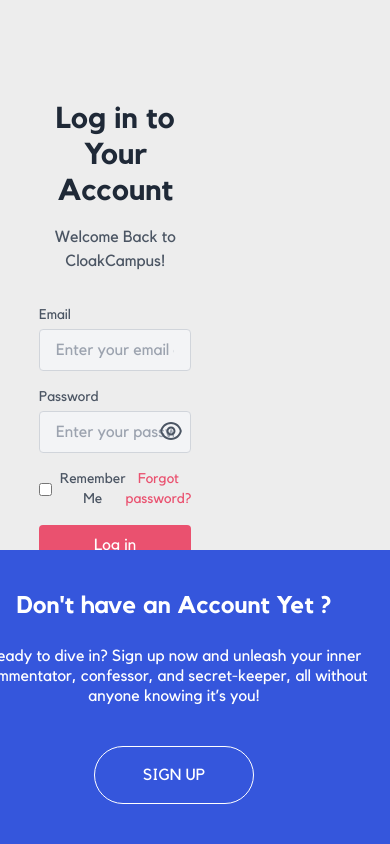
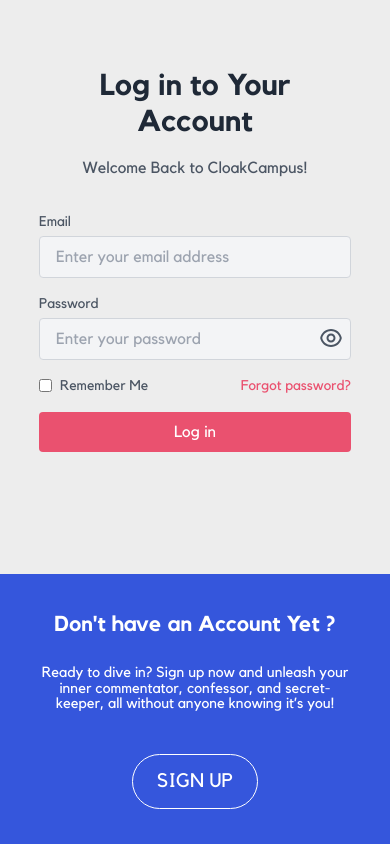
Before and after one commit to Sarthak-Sama/CloakCampus, a React (Create React App) app in the folder frontend/: page /auth in a window 390 px wide. Built offline with nearby package versions, Linux system fonts and the light colour scheme.

Commit message:
Changes the API response of GetPosts Endpoint

```diff
--- a/frontend/src/components/PostGrid.jsx
+++ b/frontend/src/components/PostGrid.jsx
@@ -3,7 +3,7 @@
 
 function PostGrid({ postsArray, category }) {
   return (
-    <div>
+    <div className="bg-red-200">
       {postsArray ? (
         postsArray.map((post, index) => {
           if (
--- a/frontend/src/components/SideNav.jsx
+++ b/frontend/src/components/SideNav.jsx
@@ -9,7 +9,7 @@
   const categoriesArray = user?.categories;
 
   return (
-    <div className="w-[25%] text-[#161616] dark:text-[#EDEDED] h-screen flex flex-col items-center text-center pl-5 pr-12 pt-8 small-border-light dark:small-border-dark">
+    <div className="w-[100%] text-[#161616] dark:text-[#EDEDED] h-screen flex flex-col items-center text-center pl-5 pr-12 pt-8 small-border-light dark:small-border-dark">
       <Link
         to={"/"}
         className="text-left text-4xl font-['shrimp] leading-[2rem] mb-10"
--- a/frontend/src/components/TermsAndConditions.jsx
+++ b/frontend/src/components/TermsAndConditions.jsx
@@ -170,7 +170,7 @@
   );
   return (
     <div className="fixed inset-0 bg-gray-600 bg-opacity-50 flex items-center justify-center z-50">
-      <div className="bg-white p-6 rounded shadow-lg w-[80%] lg:w-[50%] overflow-y-auto max-h-[80%]">
+      <div className="bg-white dark:bg-[#161616] dark:text-[#EDEDED] p-6 rounded shadow-lg w-[80%] lg:w-[50%] overflow-y-auto max-h-[80%]">
         {termsContent}
 
         <button
--- a/frontend/src/components/partials/Post.jsx
+++ b/frontend/src/components/partials/Post.jsx
@@ -206,9 +206,9 @@
   };
 
   return (
-    <Link to={`/post/${postdata._id}`}>
-      <div className="w-[75%] mx-auto rounded-[0.6rem] lg:rounded-[0.9rem] my-3 p-5 gap-8 bg-zinc-300 dark:bg-zinc-800 text-[#161616] dark:text-[#EDEDED]">
-        <div className="lg:flex gap-5 pr-6">
+    <Link className="bg-red-200" to={`/post/${postdata._id}`}>
+      <div className="w-[50%] md:w-[75%] mx-auto rounded-[0.6rem] md:rounded-[0.9rem] my-3 p-5 gap-8 bg-zinc-300 dark:bg-zinc-800 text-[#161616] dark:text-[#EDEDED]">
+        <div className="md:flex gap-5 pr-6">
           {postdata.media && postdata.media.length > 0 && (
             <div
               id="thumbnail"
--- a/frontend/src/components/partials/UserMenu.jsx
+++ b/frontend/src/components/partials/UserMenu.jsx
@@ -1,13 +1,14 @@
 import { RiLogoutBoxRLine, RiSchoolLine, RiUserLine } from "@remixicon/react";
-import { Link } from "react-router-dom";
+import { Link, useNavigate } from "react-router-dom";
 import React from "react";
 import { useDispatch } from "react-redux";
 import { logout } from "../../redux/actions/authAction";
 
 function UserMenu() {
   const dispatch = useDispatch();
+  const navigate = useNavigate();
   const handleLogout = async () => {
-    await logout(dispatch);
+    await logout(dispatch, navigate);
   };
   return (
     <>
--- a/frontend/src/pages/Auth.jsx
+++ b/frontend/src/pages/Auth.jsx
@@ -8,7 +8,10 @@
 
 function Auth() {
   const [isLogin, setIsLogin] = useState(true);
-  const [isWideScreen, setIsWideScreen] = useState(window.innerWidth >= 1024);
+  const [isLargeScreen, setIsLargeScreen] = useState(window.innerWidth >= 1024);
+  const [isMediumScreen, setIsMediumScreen] = useState(
+    window.innerWidth >= 1024
+  );
   const [showTerms, setShowTerms] = useState(false); // State for showing terms modal
   const [showPassword, setShowPassword] = useState(false); // State for showing password
   const [password, setPassword] = useState("");
@@ -29,7 +32,7 @@
 
   useEffect(() => {
     const handleResize = () => {
-      setIsWideScreen(window.innerWidth >= 1024);
+      setIsLargeScreen(window.innerWidth >= 1024);
     };
 
     window.addEventListener("resize", handleResize);
@@ -142,14 +145,26 @@
   };
 
   return (
-    <div className="w-[100vw] h-[100vh] flex overflow-hidden relative">
+    <div
+      className={`w-[100vw] h-[100vh] lg:flex overflow-hidden ${
+        !isLogin && "overflow-y-scroll"
+      } relative`}
+    >
       {/* -------- Login Form----- */}
       <motion.div
         id="login-form"
-        className={`relative z-9 w-[80] lg:w-[33%] mx-[10vw] my-[12vh] lg:my-[25vh] text-center`}
-        initial={{ x: "0%", opacity: 1 }}
-        animate={{ x: isLogin ? "0%" : "10%", opacity: isLogin ? 1 : 0 }}
-        exit={{ x: "10%", opacity: 0 }}
+        className={`relative z-9  lg:w-[33%] mx-[10vw] my-[8vh] sm:my-[12vh] lg:my-[25vh] text-center`}
+        initial={
+          isLargeScreen ? { x: "0%", opacity: 1 } : { y: "100%", opacity: 1 }
+        }
+        animate={
+          isLargeScreen
+            ? { x: isLogin ? "0%" : "10%", opacity: isLogin ? 1 : 0 }
+            : { y: isLogin ? "0%" : "10%", opacity: isLogin ? 1 : 0 }
+        }
+        exit={
+          isLargeScreen ? { x: "10%", opacity: 0 } : { y: "10%", opacity: 0 }
+        }
         transition={{ duration: 0.2 }}
       >
         <h2 className="text-3xl font-bold text-gray-800 dark:text-gray-200 mb-4">
@@ -304,21 +319,29 @@
       {/* ------Signup Form----- */}
       <motion.div
         id="signup-form"
-        className={`relative z-9 w-[80] lg:w-[33%] mx-[10vw] my-[8vh] lg:my-[20vh] text-center`}
-        initial={{ x: "0%", opacity: 0 }}
-        animate={{ x: !isLogin ? "0%" : "-10%", opacity: !isLogin ? 1 : 0 }}
-        exit={{ x: "-10%", opacity: 0 }}
+        className={`relative z-9 w-[80] lg:w-[33%] mx-[10vw] mt-[-15vh] sm:my-[8vh] lg:my-[20vh] text-center`}
+        initial={
+          isLargeScreen ? { x: "0%", opacity: 0 } : { y: "0%", opacity: 0 }
+        }
+        animate={
+          isLargeScreen
+            ? { x: !isLogin ? "0%" : "-10%", opacity: !isLogin ? 1 : 0 }
+            : { y: !isLogin ? "0%" : "-10%", opacity: !isLogin ? 1 : 0 }
+        }
+        exit={
+          isLargeScreen ? { x: "-10%", opacity: 0 } : { y: "-10%", opacity: 0 }
+        }
         transition={{ duration: 0.2 }}
       >
-        <h2 className="text-3xl font-bold text-gray-800 mb-4">
+        <h2 className="text-3xl font-bold text-gray-800 dark:text-gray-200 mb-4">
           Create Your Account
         </h2>
-        <p className="text-gray-600 mb-8">
+        <p className="text-gray-600 dark:text-gray-300 mb-8">
           Ready to dive in? Join CloakCampus and start your anonymous journey!
         </p>
         <form className="space-y-4" onSubmit={handleSignUp} method="POST">
           <div>
-            <label className="block text-gray-600 text-sm text-left">
+            <label className="block text-gray-600 dark:text-gray-300 text-sm text-left">
               Email
             </label>
             <input
@@ -330,7 +353,7 @@
             />
           </div>
           <div>
-            <label className="block text-gray-600 text-sm text-left">
+            <label className="block text-gray-600 dark:text-gray-300 text-sm text-left">
               Password
             </label>
             <div className="relative">
@@ -376,7 +399,7 @@
             )}
           </div>
           <div>
-            <label className="block text-gray-600 text-sm text-left">
+            <label className="block text-gray-600 dark:text-gray-300 text-sm text-left">
               Confirm Password
             </label>
             <input
@@ -401,7 +424,7 @@
                 className="form-checkbox text-[#EA516F]"
                 onChange={(e) => setTermsChecked(e.target.checked)} // Update termsChecked state
               />
-              <span className="ml-2 text-gray-600 text-sm">
+              <span className="ml-2 text-gray-600 dark:text-gray-300 text-sm">
                 Agree to{" "}
                 <button
                   type="button"
@@ -511,32 +534,36 @@
       {/* -------Slider------ */}
       <motion.div
         id="slider"
-        className={`w-[50vw] absolute z-9999 bottom-0 right-0 flex ${
+        className={`w-[100vw] lg:w-[50vw] absolute z-9999 bottom-0 right-0 flex ${
           isLogin ? "justify-end" : "justify-start"
         }`}
-        initial={{ x: "0%" }}
-        animate={{ x: isLogin ? "0%" : "-100%" }} // Toggle between 0% (left) and 100% (right)
-        exit={{ x: "0%", opacity: 0 }}
+        initial={isLargeScreen ? { x: "0%" } : { y: "0%" }}
+        animate={
+          isLargeScreen
+            ? { x: isLogin ? "0%" : "-100%" }
+            : { y: isLogin ? "0%" : "-213%" }
+        }
+        exit={isLargeScreen ? { x: "0%", opacity: 0 } : { y: "0%", opacity: 0 }}
         transition={{ type: "spring", duration: 0.5 }}
       >
         <div
-          className="bg-[rgb(53,86,220)] w-[full] lg:w-[38rem] lg:h-[100vh] py-10 pr-2 flex flex-col items-center justify-center"
+          className="bg-[rgb(53,86,220)] w-full h-[32vh] lg:w-[38rem] lg:h-[100vh] py-10 pr-10 flex flex-col items-center justify-center"
           style={{
             clipPath: isLogin
-              ? isWideScreen
+              ? isLargeScreen
                 ? "polygon(0% 0%,100% 0%, 100% 100%, 15% 100%)"
                 : undefined
-              : isWideScreen
+              : isLargeScreen
               ? "polygon(0% 0%, 0% 100%, 100% 100%, 85% 0%)"
               : undefined,
           }}
         >
-          <h2 className="font-[800] text-2xl text-white ml-10">
+          <h2 className="font-[800] text-[5.5vw] md:text-2xl text-white ml-10">
             {isLogin
               ? "Don't have an Account Yet ?"
               : "Already Have an Account ?"}
           </h2>
-          <p className="text-center w-[26rem] text-white mt-6 leading-[1.25rem] ml-10">
+          <p className="text-center text-[3.75vw]  sm:text-[1rem] sm:w-[26rem] text-white mt-6 leading-[4vw] sm:leading-[1.25rem] ml-10">
             {isLogin
               ? `Ready to dive in? Sign up now and unleash your inner commentator,
             confessor, and secret-keeper, all without anyone knowing it’s you!`
@@ -545,9 +572,9 @@
           </p>
           <button
             onClick={toggleAuthMode}
-            className="text-white hover:text-[rgb(53,86,220)] hover:bg-white uppercase border-[1.5px] border-white px-12 py-4 rounded-full transition-all duration-[0.3s] ease-in-out mt-10 ml-10"
+            className="text-white hover:text-[rgb(53,86,220)] hover:bg-white uppercase text-[5vw] sm:text-[1.2rem] border-[1.5px] border-white px-6 py-3 sm:px-12 sm:py-4 rounded-full transition-all duration-[0.3s] ease-in-out mt-[5vh] sm:mt-10 ml-10"
           >
-            Sign Up
+            {isLogin ? "Sign Up" : "Login"}
           </button>
         </div>
       </motion.div>
--- a/frontend/src/pages/PasswordResetPage.jsx
+++ b/frontend/src/pages/PasswordResetPage.jsx
@@ -2,6 +2,7 @@
 import { useNavigate, useLocation } from "react-router-dom";
 import { logout, resetPassword } from "../redux/actions/authAction"; // Assuming this action exists
 import { RiEyeLine, RiEyeOffLine } from "@remixicon/react";
+import { useDispatch } from "react-redux";
 
 const PasswordResetPage = () => {
   const [newPassword, setNewPassword] = useState("");
@@ -12,6 +13,7 @@
   const [error, setError] = useState("");
   const [loading, setLoading] = useState(false);
 
+  const dispatch = useDispatch();
   const navigate = useNavigate();
   const location = useLocation();
 
@@ -63,11 +65,11 @@
     setLoading(true);
 
     try {
-      const response = await resetPassword({ email, newPassword });
+      const response = await resetPassword(email, newPassword);
 
       if (response.success) {
         setMessage("Your password has been reset successfully.");
-        setTimeout(() => logout(), 3000); // Redirect to login after success
+        setTimeout(() => logout(dispatch, navigate), 3000); // Redirect to login after success
       } else {
         setError(response.error || "An error occurred. Please try again.");
       }
--- a/frontend/src/pages/UploadPostPage.jsx
+++ b/frontend/src/pages/UploadPostPage.jsx
@@ -18,7 +18,6 @@
 
   const { user } = useSelector((state) => state.user);
   const categoriesArray = user?.categories;
-  console.log(categoriesArray);
   useEffect(() => {
     loadUser();
   }, [user, dispatch]);
```
Also changed, not shown: frontend/src/components/TopNav.jsx (+17 -2 lines), frontend/src/pages/HomePage.jsx (+63 -3 lines), frontend/src/redux/actions/authAction.js (+14 -2 lines), frontend/src/redux/actions/postAction.js (+5 -2 lines), 2 other files (tests, documents, lock files or other folders).
